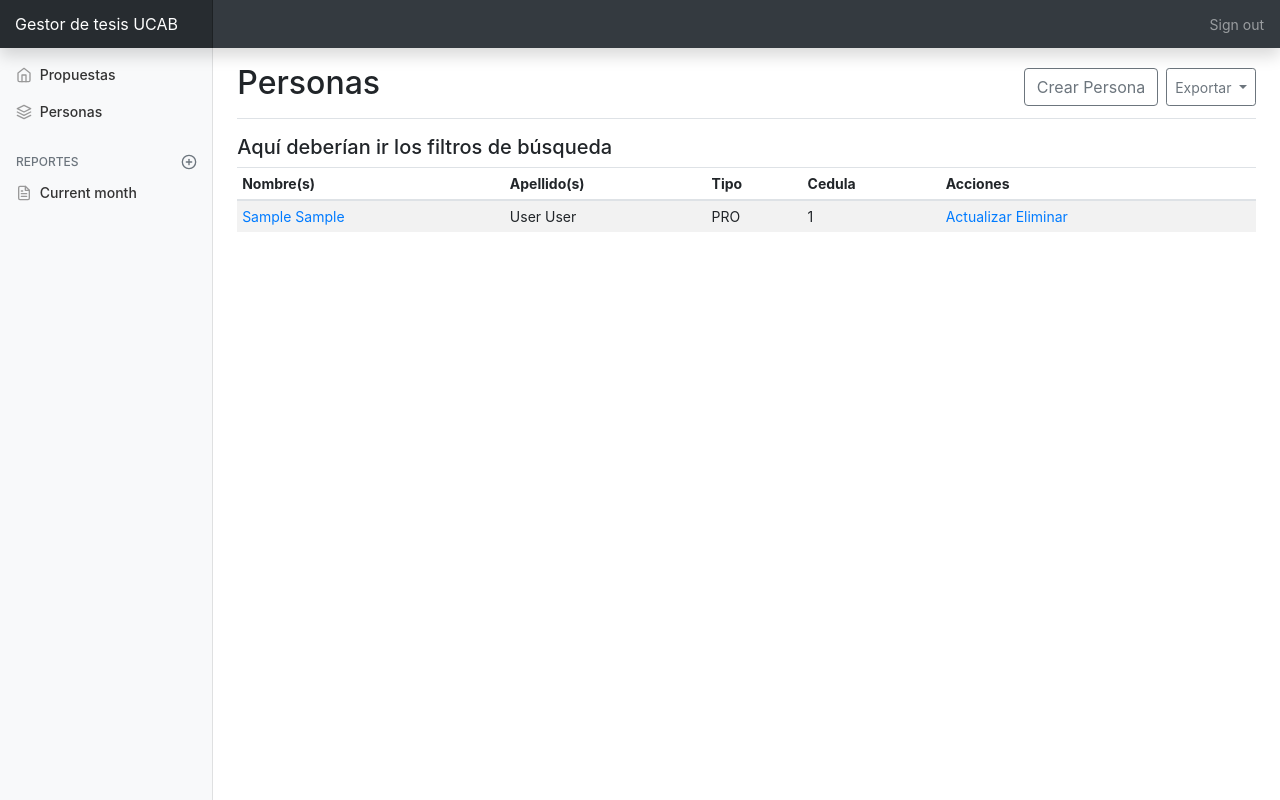
After one commit to cesarbonadio/gestor-TG, a Django app: page /persons/ in a window 1280 px wide. The commit adds this page. Run offline with Django 3.2, Linux system fonts and the light colour scheme; tables that the repository leaves empty hold one stand-in row (values such as "Sample post"); some libraries are stand-ins or nearby versions.

Commit message:
añadido index de personas

```diff
--- /dev/null
+++ b/managerApp/templates/managerApp/person/index.html
@@ -0,0 +1,69 @@
+{% extends 'base.html' %}
+
+{% block content %}
+
+
+    <div class="d-flex justify-content-between flex-wrap flex-md-nowrap align-items-center pt-3 pb-2 mb-3 border-bottom">
+      <h1 class="h2">Personas</h1>
+      <div class="btn-toolbar mb-2 mb-md-0">
+        <div class="btn-group mr-2">
+            <a href="" class="btn btn-outline-secondary" role="button">
+                Crear Persona
+            </a>
+        </div>
+        <button type="button" class="btn btn-sm btn-outline-secondary dropdown-toggle">
+          Exportar
+        </button>
+      </div>
+    </div>
+
+    <h5>Aquí deberían ir los filtros de búsqueda</h5>
+
+    {% if list_of_persons %}
+
+        <div class="table-responsive">
+            <table class="table table-striped table-sm">
+                <thead>
+                    <tr>
+                        <!--Solo algunos campos-->
+                        <th>Nombre(s)</th>
+                        <th>Apellido(s)</th>
+                        <th>Tipo</th>
+                        <th>Cedula</th>
+                        <th>Acciones</th>
+                    </tr>
+                </thead>
+                <tbody>
+        {% for p in list_of_persons %}
+            <tr>
+
+                {% if not p.first_name_2 %}
+                    <td><a href="">{{ p.first_name_1 }}</a></td>
+                {% else %}
+                    <td><a href="">{{ p.first_name_1 }} {{ p.first_name_2 }}</a></td>
+                {% endif %}
+
+                {% if not p.last_name_2 %}
+                    <td>{{ p.last_name_1 }}</td>
+                {% else %}
+                    <td>{{ p.last_name_1 }} {{ p.last_name_2 }}</td>
+                {% endif %}
+
+
+                <td>{{p.type}}</td>
+                <td>{{p.document_id}}</td>
+                <td>
+                    <a href="">Actualizar</a>
+                    <a href="">Eliminar</a>
+                </td>
+            </tr>
+        {% endfor %}
+                </tbody>
+            </table>
+        </div>
+
+    {% else %}
+        <p>No existen personas registradas.</p>
+    {% endif %}
+
+{% endblock %}
--- a/managerApp/urls.py
+++ b/managerApp/urls.py
@@ -1,6 +1,7 @@
 from django.urls import include,path
 from .views import managerApp
 from .views import proposal
+from .views import person
 
 
 #app_name = 'managerApp'
@@ -17,6 +18,10 @@ urlpatterns = [
         path('<int:pk>/delete/', proposal.DeleteProposalView.as_view(), name='proposals_delete')
     ], 'managerApp'), namespace='proposals')),
 
+    path('persons/', include(([
+        path('', person.IndexView.as_view(), name='persons_list')
+    ], 'managerApp'), namespace='persons')),
+
     # ex: /polls/
     #path('', views.index, name='index'),
     # ex: /polls/5/
--- /dev/null
+++ b/managerApp/views/person.py
@@ -0,0 +1,20 @@
+from django.shortcuts import get_object_or_404, redirect, render
+from django.http import HttpResponse
+from django.template import loader
+from django.http import Http404
+from django.contrib import messages
+from django.urls import reverse_lazy
+
+from django.views import generic
+from django.urls import reverse, reverse_lazy
+
+from ..models import Person
+
+
+
+class IndexView(generic.ListView):
+    template_name = 'managerApp/person/index.html'
+    context_object_name = 'list_of_persons'
+
+    def get_queryset(self):
+        return Person.objects.order_by('first_name_1')[:5]
--- a/templates/base.html
+++ b/templates/base.html
@@ -58,9 +58,9 @@
             </a>
           </li>
           <li class="nav-item">
-            <a class="nav-link" href="https://getbootstrap.com/docs/4.4/examples/dashboard/#">
+            <a class="nav-link" href="{% url 'persons:persons_list' %}">
               <svg xmlns="http://www.w3.org/2000/svg" width="24" height="24" viewBox="0 0 24 24" fill="none" stroke="currentColor" stroke-width="2" stroke-linecap="round" stroke-linejoin="round" class="feather feather-layers"><polygon points="12 2 2 7 12 12 22 7 12 2"></polygon><polyline points="2 17 12 22 22 17"></polyline><polyline points="2 12 12 17 22 12"></polyline></svg>
-              Integrations
+              Personas
             </a>
           </li>
         </ul>
```
